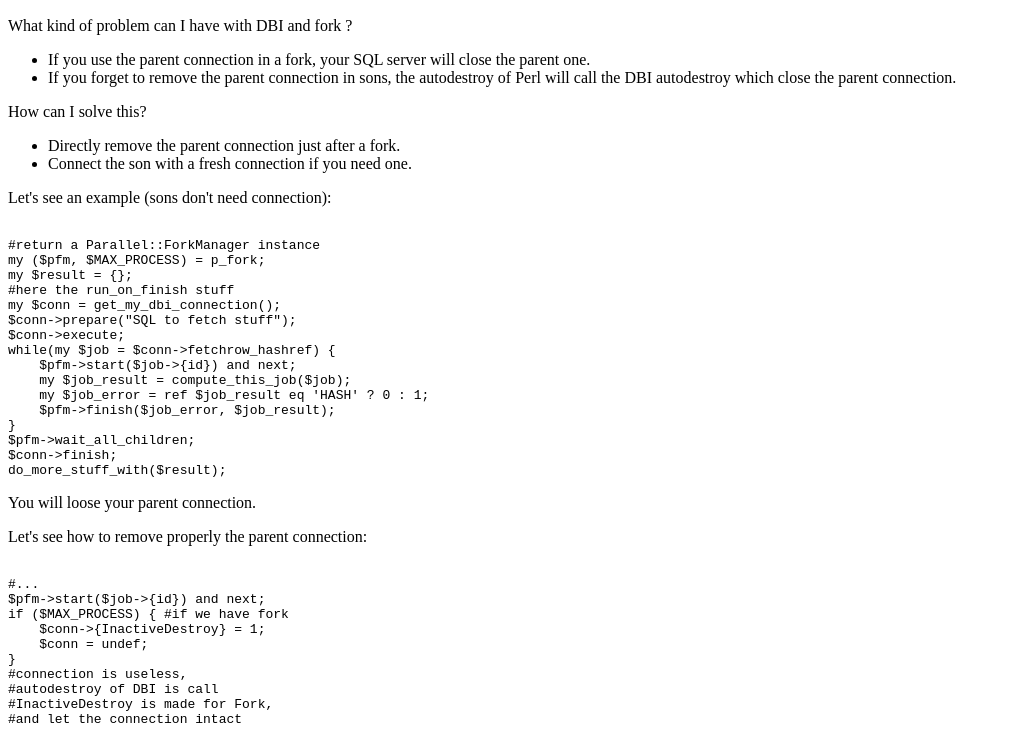
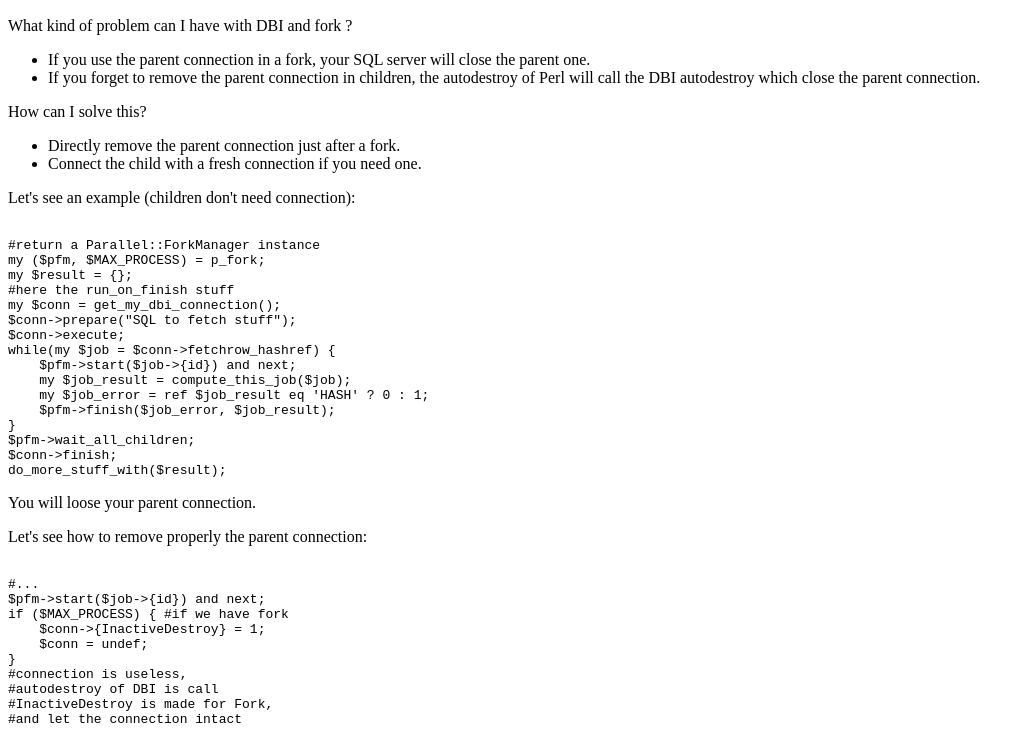
Before and after one commit to celogeek/perltalks-slides, a plain HTML site: page slides/2012/02/parallel-forkmanager-slide3d.html in a window 1280 px wide. Shown: the part 1789-2520 px from the top of the page, without its empty margins (0-1035 px from the left). Drawn offline with Linux system fonts and the light colour scheme; a script that the page names is missing.

Commit message:
Fix Slides: Parallel-ForkManager 3DSlides, typo

```diff
--- a/slides/2012/02/parallel-forkmanager-slide3d.html
+++ b/slides/2012/02/parallel-forkmanager-slide3d.html
@@ -162,18 +162,18 @@
                 <p>What kind of problem can I have with DBI and fork ?<p>
                 <ul>
                     <li class="fragment">If you use the parent connection in a fork, your SQL server will close the parent one.</li>
-                    <li class="fragment">If you forget to remove the parent connection in sons, the autodestroy of Perl will call the DBI autodestroy which close the parent connection.</li>
+                    <li class="fragment">If you forget to remove the parent connection in children, the autodestroy of Perl will call the DBI autodestroy which close the parent connection.</li>
                 </ul>
                 </section>
                 <section>
                     <p>How can I solve this?</p>
                     <ul>
                         <li class="fragment">Directly remove the parent connection just after a fork.</li>
-                        <li class="fragment">Connect the son with a fresh connection if you need one.</li>
+                        <li class="fragment">Connect the child with a fresh connection if you need one.</li>
                     </ul>
                 </section>
                 <section>
-                    <p>Let's see an example (sons don't need connection):</p>
+                    <p>Let's see an example (children don't need connection):</p>
                 <pre><code>
 #return a Parallel::ForkManager instance
 my ($pfm, $MAX_PROCESS) = p_fork;
@@ -279,7 +279,7 @@
 </code></pre>
                 </section>
                 <section>
-                    <h3>Well, we almost finish. Now you must be carefull.</h3>
+                    <h3>Well, we have almost finished. Now you must be carefull.</h3>
                     <img src="images/arrow_right.gif"/>
                 </section>
             </section>
@@ -330,7 +330,7 @@
     </code></pre>
                 </section>
                 <section>
-                    <h3>We have finish !</h3>
+                    <h3>We have finished !</h3>
                     <img src="images/arrow_right.gif"/>
                 </section>
             </section>
```
